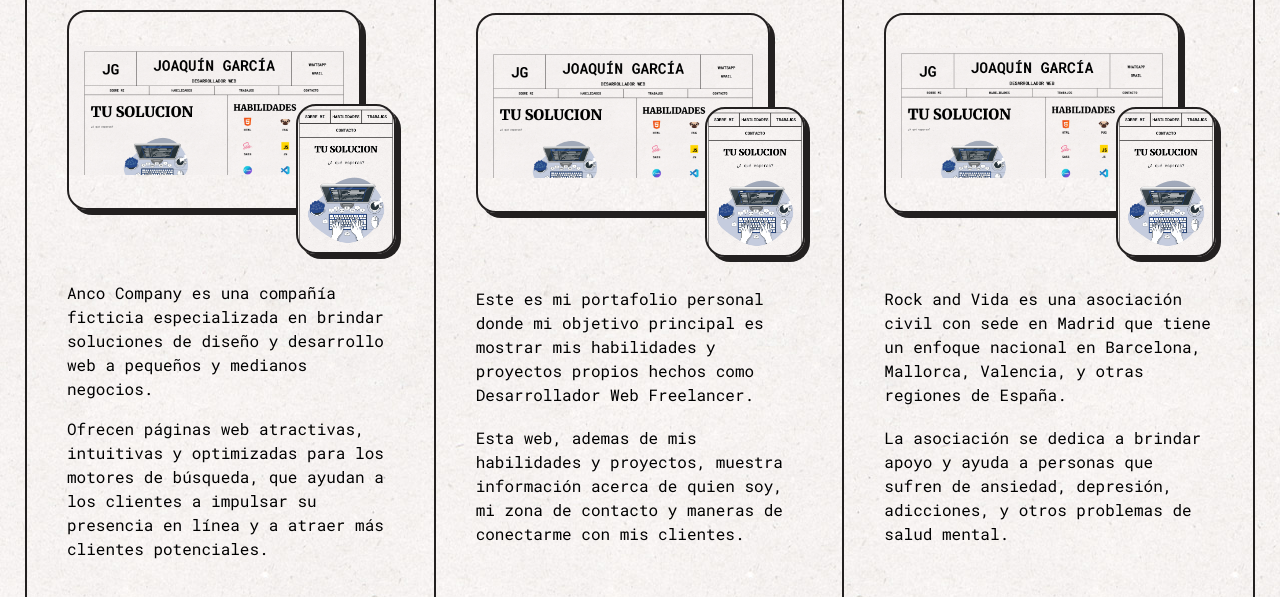
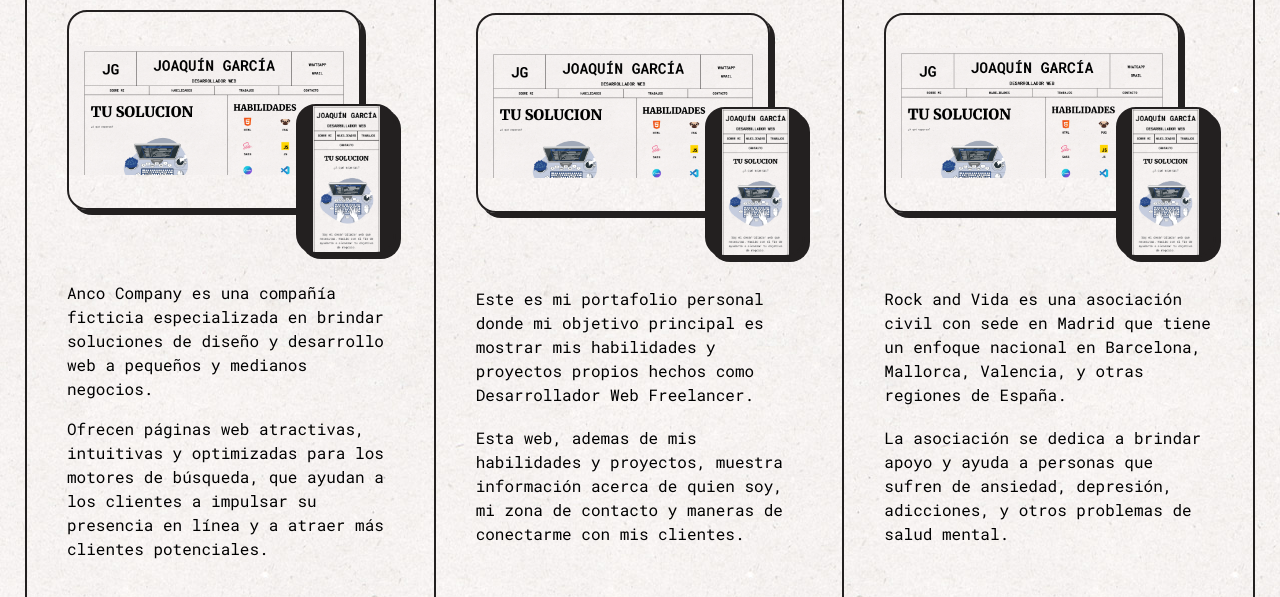
Before and after one commit to JoaquinDev542/retroPorfolioWeb, a plain HTML site: page index.html in a window 1280 px wide. Shown: the part 1770-2367 px from the top of the page. Drawn offline with nearby package versions, Linux system fonts and the light colour scheme.

Commit message:
work zone

```diff
--- a/sass/index.scss
+++ b/sass/index.scss
@@ -253,7 +253,8 @@
         background-image: url(../image/image/retroPorfolioWebMobile.png);
         background-position: center;
         background-repeat: no-repeat;
-        background-size: cover;
+        background-size: contain;
+        background-color: var(--clr-border);
     }
 }
 
```
Also changed, not shown: css/index.css, 1 other file.
